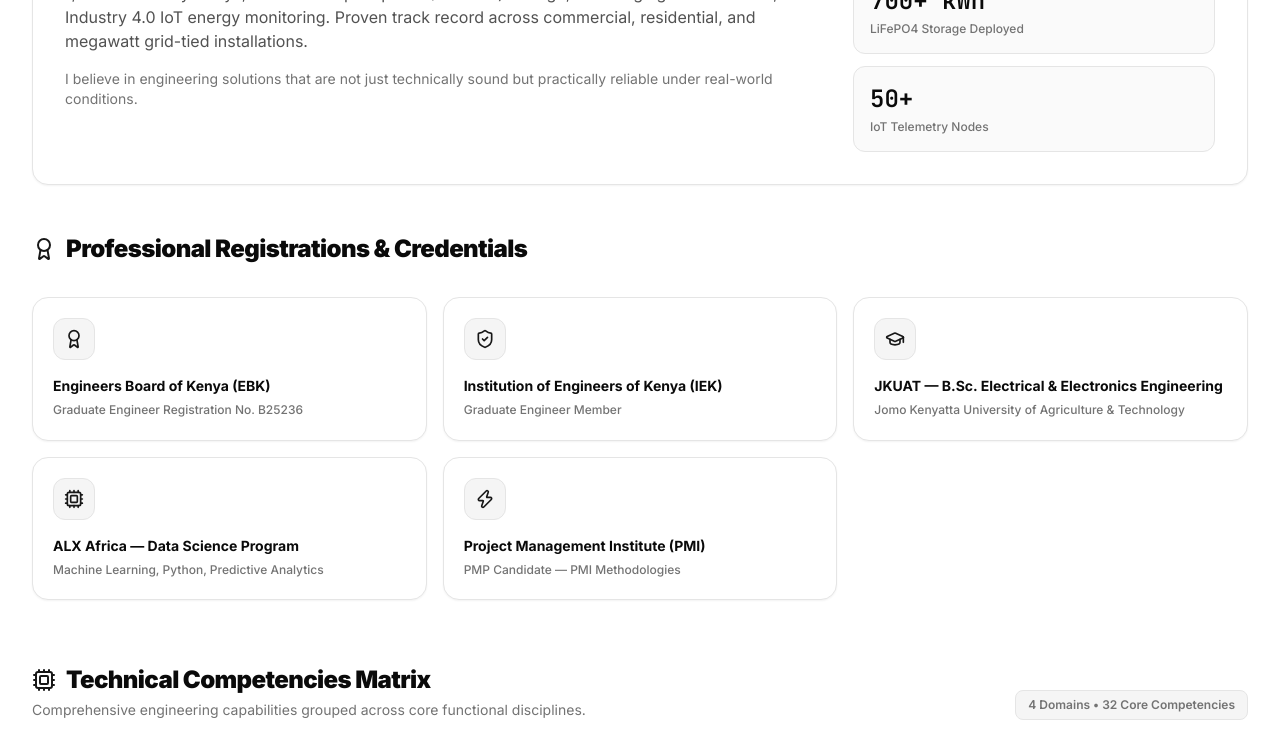
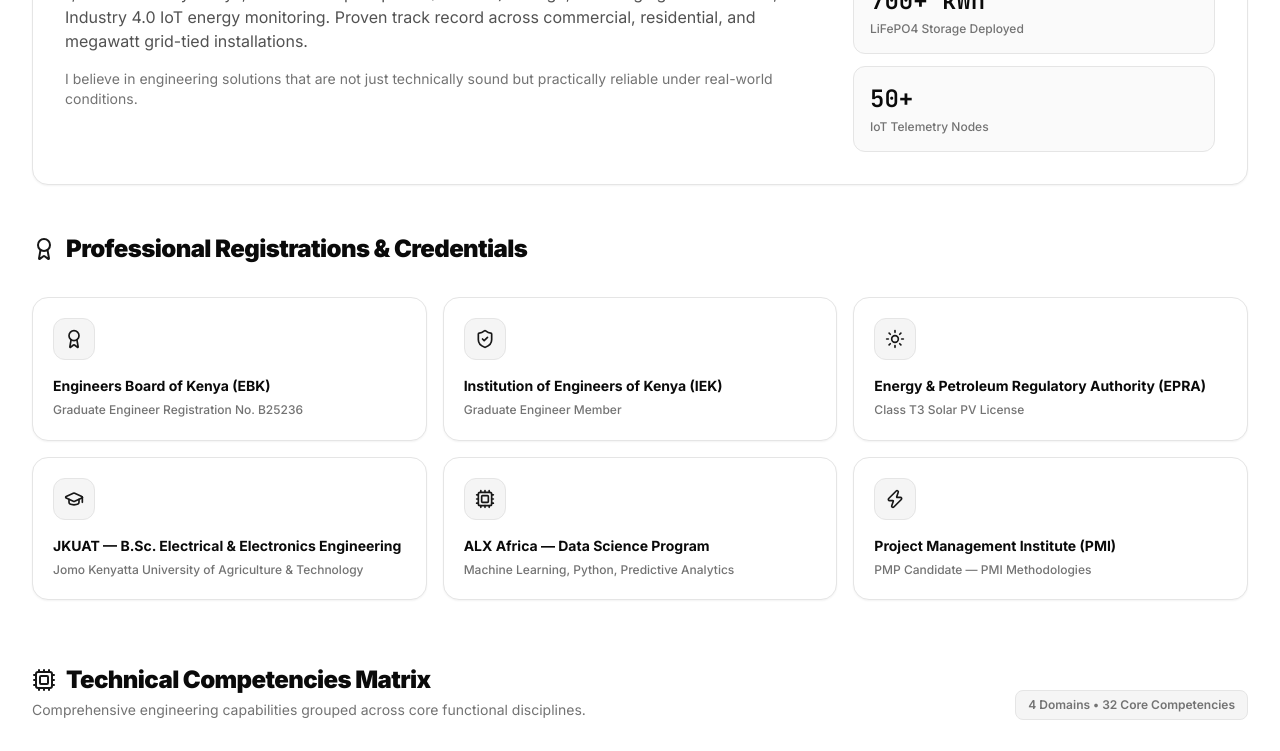
Before and after one commit to Atakos254/Work-Portfolio, a React (Vite) app: page /about in a window 1280 px wide. Shown: the part 527-1278 px from the top of the page. Built offline with nearby package versions, Linux system fonts and the light colour scheme.

Commit message:
feat: add EPRA Class T3 Solar PV License under Professional Registrations & Credentials

```diff
--- a/src/data/profile.ts
+++ b/src/data/profile.ts
@@ -13,6 +13,7 @@
   registrations: {
     ebkRegistration: string;
     iekMembership: string;
+    epraLicense?: string;
   };
   education: {
     degree: string;
@@ -43,6 +44,7 @@
   registrations: {
     ebkRegistration: 'Graduate Engineer (B25236) — Engineers Board of Kenya',
     iekMembership: 'Graduate Engineer Member — Institution of Engineers of Kenya',
+    epraLicense: 'Class T3 Solar PV License — Energy and Petroleum Regulatory Authority (EPRA)',
   },
   education: {
     degree: 'B.Sc. Electrical & Electronics Engineering — JKUAT',
--- a/src/pages/About.tsx
+++ b/src/pages/About.tsx
@@ -23,6 +23,13 @@
     title: 'Institution of Engineers of Kenya (IEK)',
     detail: 'Graduate Engineer Member',
     icon: ShieldCheck,
+    color: 'text-neutral-900 dark:text-white',
+    bg: 'bg-neutral-100 dark:bg-neutral-800 border-neutral-200 dark:border-neutral-700',
+  },
+  {
+    title: 'Energy & Petroleum Regulatory Authority (EPRA)',
+    detail: 'Class T3 Solar PV License',
+    icon: Sun,
     color: 'text-neutral-900 dark:text-white',
     bg: 'bg-neutral-100 dark:bg-neutral-800 border-neutral-200 dark:border-neutral-700',
   },
```
